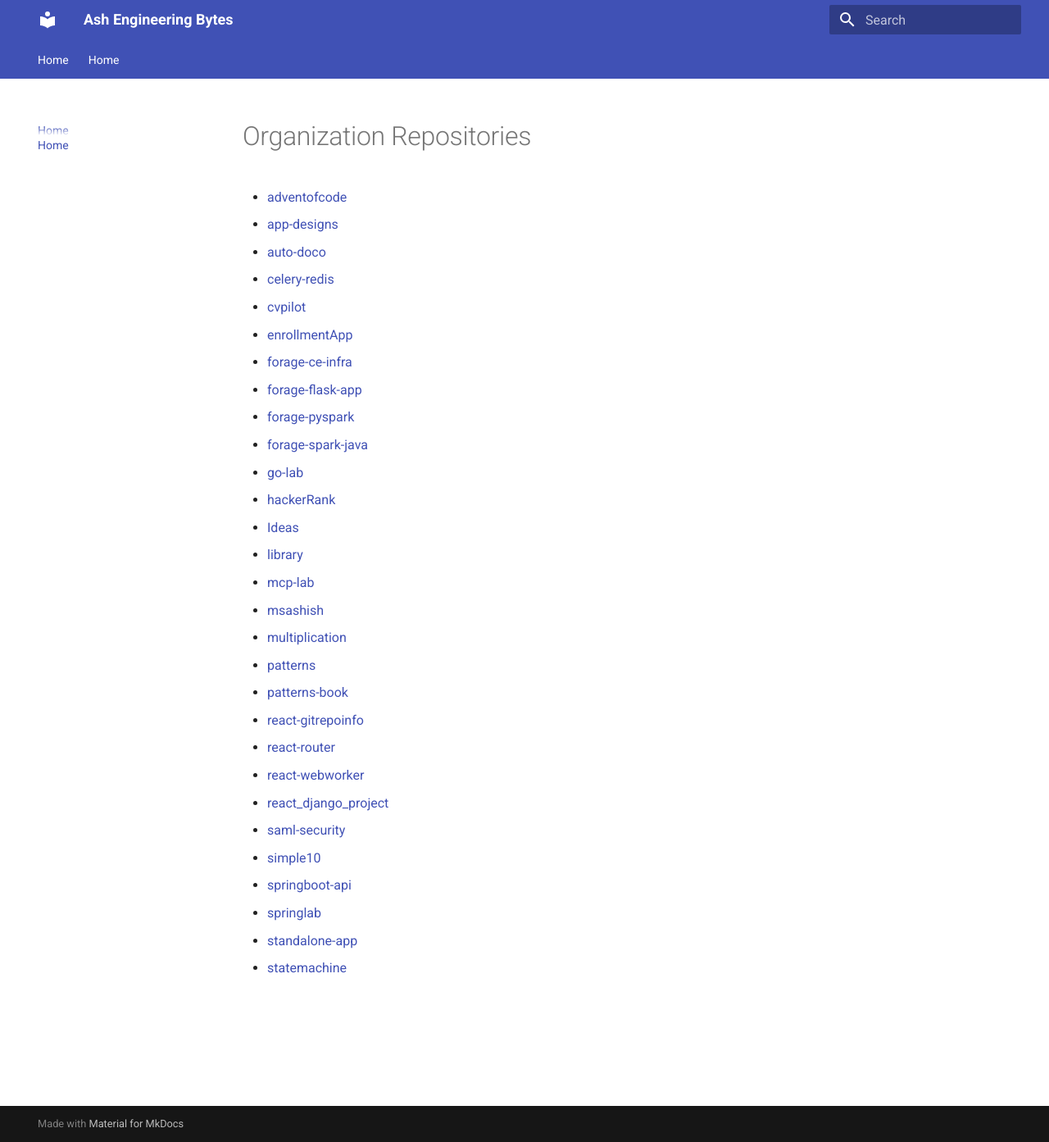
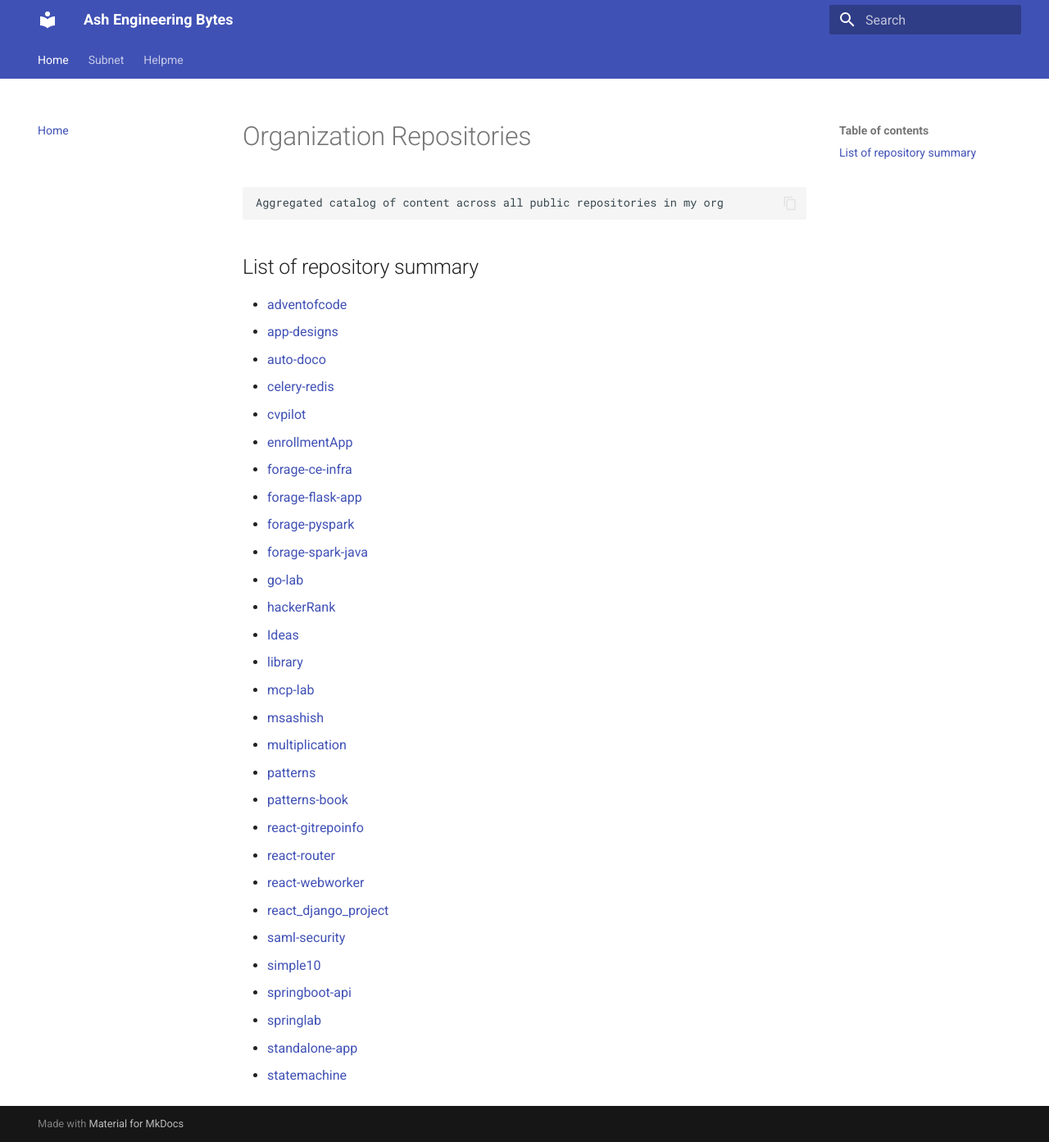
Before and after one commit to msashish/auto-doco, an MkDocs documentation site: the page built from docs/repos.md, in a window 1280 px wide and 1393 px high. Shown: the whole window at 82% size. Built offline with MkDocs 1.6.1 and Material for MkDocs 9.7.7, drawn with Linux system fonts in a browser that asks for light colours.

Commit message:
Restructure mkdocs indexing

```diff
--- a/docs/repos.md
+++ b/docs/repos.md
@@ -1,4 +1,8 @@
 # Organization Repositories
+
+    Aggregated catalog of content across all public repositories in my org
+
+## List of repository summary
 
 - [adventofcode](repos/adventofcode.md)
 - [app-designs](repos/app-designs.md)
--- a/mkdocs.yml
+++ b/mkdocs.yml
@@ -2,6 +2,7 @@ site_name: Ash Engineering Bytes
 site_description: Auto-aggregated readme contents
 site_author: msashish
 site_url: https://msashish.github.io/auto-doco/
+use_directory_urls: true
 
 theme:
   name: material
@@ -12,6 +13,7 @@ theme:
     - search.highlight
     - search.share
     - content.code.copy
+    - content.tabs.link
 
 plugins:
   - search
@@ -27,4 +29,5 @@ markdown_extensions:
 
 nav:
   - Home: repos.md
-  - Repositories: repos.md
+  - Subnet: subnet.md
+  - Helpme: mkdocs.md
```
Also changed, not shown: docs/mkdocs.md (renamed from docs/index.md).
